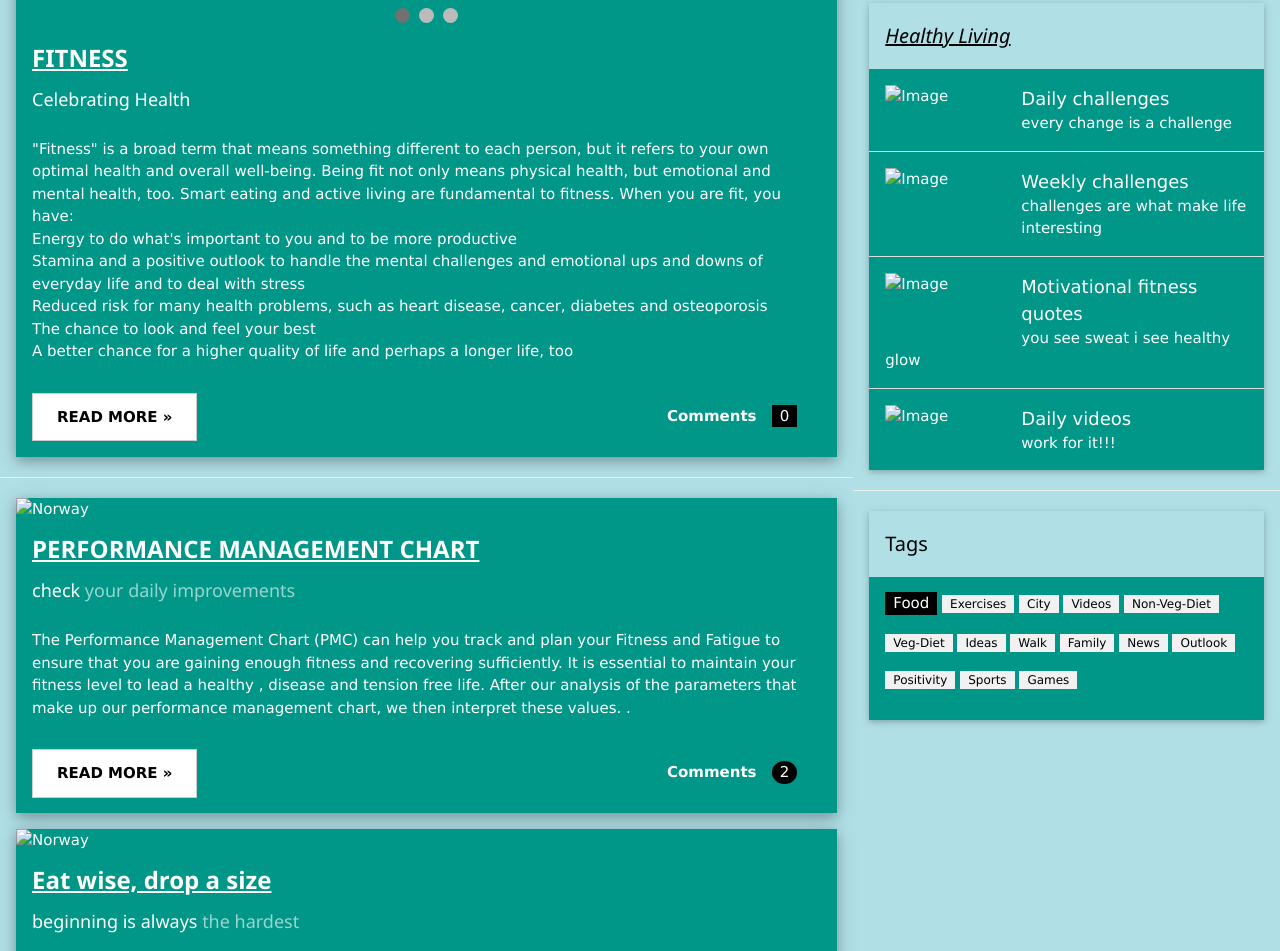
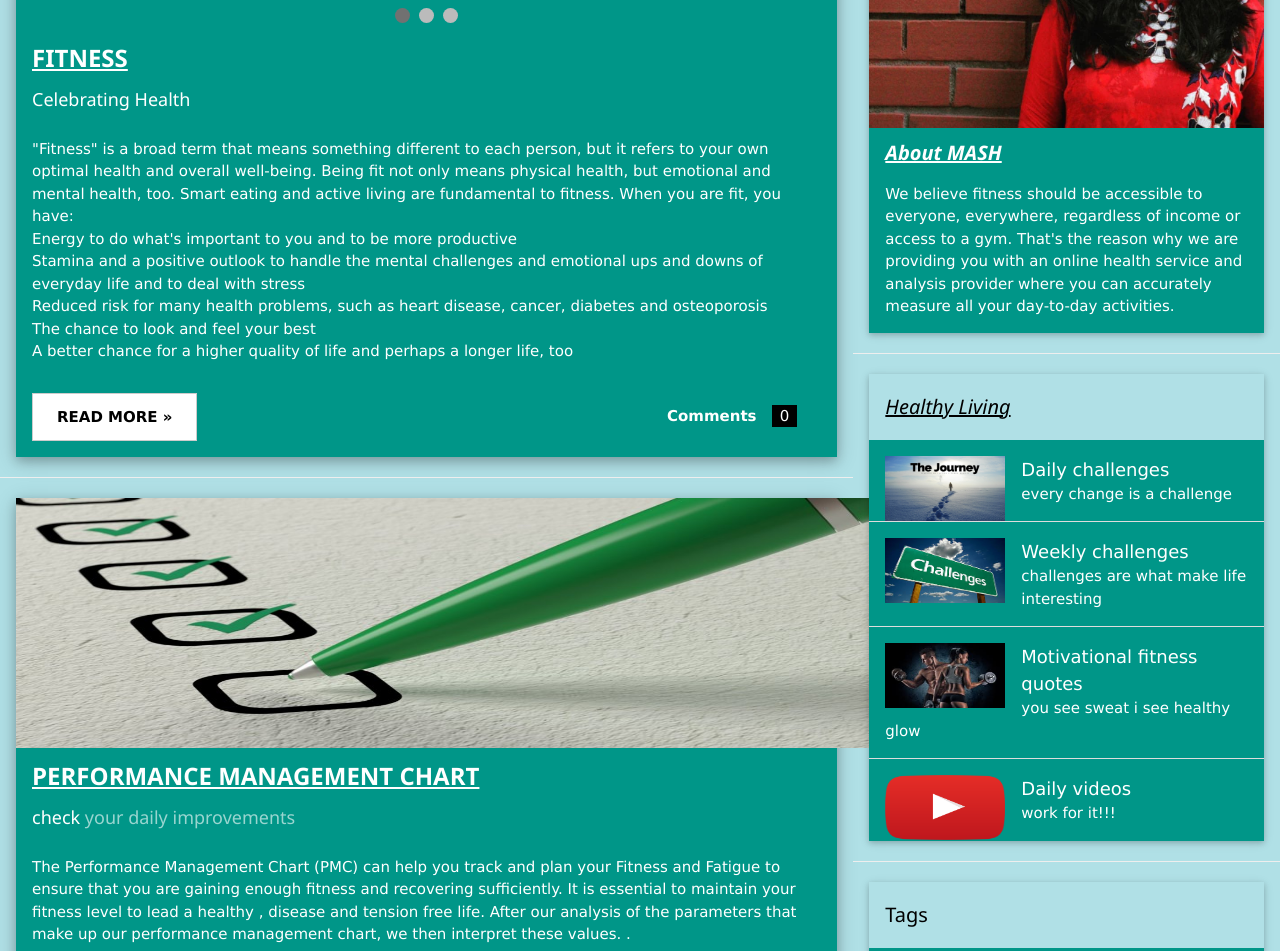
Before and after one commit to shreyasinha06/HealthCare, a plain HTML site: page index.html in a window 1280 px wide. Shown: the part 462-1413 px from the top of the page. Drawn offline with nearby package versions, Linux system fonts and the light colour scheme.

Commit message:
Update index.html

```diff
--- a/index.html
+++ b/index.html
@@ -136,13 +136,13 @@ and is wrapped around the whole page content, except for the footer in this exam
 
 <div class="mySlides fade">
   <div class="numbertext">2 / 3</div>
-  <img src="img99.jpg" style="width:868px;height:250px;"">
+  <img src="photos/img99.jpg" style="width:868px;height:250px;"">
 
 </div>
 
 <div class="mySlides fade">
   <div class="numbertext">3 / 3</div>
-  <img src="img9.jpg" style="width:868px;height:250px;">
+  <img src="photos/img9.jpg" style="width:868px;height:250px;">
 
 </div>
 
@@ -215,7 +215,7 @@ function showSlides(n) {
 
   <!-- Blog entry -->
   <div class="w3-card-4 w3-margin w3-teal">
-  <img src="imgg.jpg" alt="Norway" style="width:868px;height:250px;">
+  <img src="photos/imgg.jpg" alt="Norway" style="width:868px;height:250px;">
     <div class="w3-container">
       <h3 style="text-decoration: underline"><b>PERFORMANCE MANAGEMENT CHART</b></h3>
       <h5 style="red">check <span class="w3-opacity">your daily improvements</span></h5>
@@ -236,7 +236,7 @@ function showSlides(n) {
     </div>
   </div>
   <div class="w3-card-4 w3-margin w3-teal">
-  <img src="img11.jpg" alt="Norway" style="width:868px;height:250px;">
+  <img src="photos/img11.jpg" alt="Norway" style="width:868px;height:250px;">
     <div class="w3-container">
       <h3 style="text-decoration: underline"><b>Eat wise, drop a size</b></h3>
       <h5>beginning is always <span class="w3-opacity">the hardest</span></h5>
@@ -261,7 +261,7 @@ function showSlides(n) {
 <div class="w3-col l4">
   <!-- About Card -->
   <div class="w3-card w3-margin w3-margin-top">
-  <img src="h.jpeg" style="width:100%">
+  <img src="photos/h.jpeg" style="width:100%">
     <div class="w3-container w3-teal">
       <h4 style="text-decoration: underline"><b><i>About MASH</i></b></h4>
       <p>We believe fitness should be accessible to everyone, everywhere, regardless of income or access to a gym. That's the reason why we are providing you with an online health service and analysis provider where you can accurately measure all your day-to-day activities.</p>
@@ -275,23 +275,23 @@ function showSlides(n) {
     </div>
     <ul class="w3-ul w3-hoverable w3-teal">
       <li class="w3-padding-16">
-        <img src="img22.jpg" alt="Image" class="w3-left w3-margin-right" style="width:120px;height: 65px">
+        <img src="photos/img22.jpg" alt="Image" class="w3-left w3-margin-right" style="width:120px;height: 65px">
         <span class="w3-large">Daily challenges</span><br>
         <span>every change is a challenge</span>
       </li>
       <li class="w3-padding-16">
-        <img src="img33.jpg" alt="Image" class="w3-left w3-margin-right" style="width:120px;height: 65px">
+        <img src="photos/img33.jpg" alt="Image" class="w3-left w3-margin-right" style="width:120px;height: 65px">
         <span class="w3-large">Weekly challenges</span><br>
 
         <span>challenges are what make life interesting</span>
       </li>
       <li class="w3-padding-16">
-        <img src="img66.jpg" alt="Image" class="w3-left w3-margin-right" style="width:120px;height: 65px" >
+        <img src="photos/img66.jpg" alt="Image" class="w3-left w3-margin-right" style="width:120px;height: 65px" >
         <span class="w3-large">Motivational fitness quotes</span><br>
         <span>you see sweat i see healthy glow</span>
       </li>
       <li class="w3-padding-16 w3-hide-medium w3-hide-small">
-        <img src="img44.png" alt="Image" class="w3-left w3-margin-right" style="width:120px;height: 65px">
+        <img src="photos/img44.png" alt="Image" class="w3-left w3-margin-right" style="width:120px;height: 65px">
         <span class="w3-large">Daily videos</span><br>
         <span>work for it!!!</span>
       </li>
```
